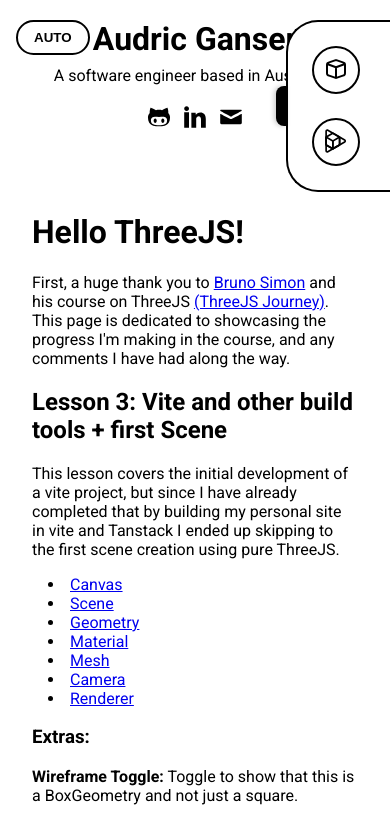
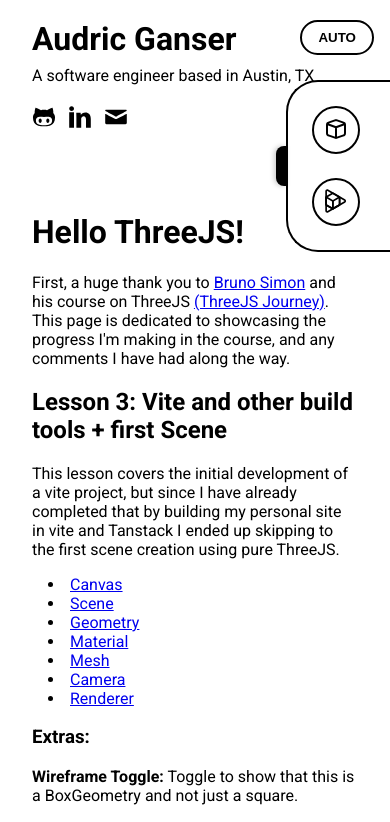
Before and after one commit to audricganser/audricganser.github.io, a React (Vite) app: page /threeJourney in a window 390 px wide. Shown: the top 822 px of the page. Built offline with nearby package versions, Linux system fonts and the light colour scheme.

Commit message:
mobiel and small breakpoint

```diff
--- a/src/components/Header/Header.module.scss
+++ b/src/components/Header/Header.module.scss
@@ -1,3 +1,5 @@
+@use '../../styles/variables' as v;
+
 .root {
   position: relative;
   display: flex;
@@ -9,14 +11,35 @@
   padding: 2rem;
   background-color: var(--surface-light);
 
+  @media (max-width: v.$breakpoint-small) {
+    align-items: flex-start;
+  }
+
   .toggleWrapper {
     position: absolute;
     top: 1.25rem;
     left: 1rem;
     z-index: 10;
+
+    @media (max-width: v.$breakpoint-small) {
+      left: auto;
+      right: 1rem;
+    }
   }
 
-  .title {
+  .mainHeader {
+    display: flex;
+    flex-direction: column;
+    justify-content: center;
+    align-items: center;
+
+    @media (max-width: v.$breakpoint-small) {
+      justify-content: flex-start;
+      align-items: flex-start;
+    }
+
+    .title,
+    .subTitle {
       color: var(--surface-light-reverse);
       margin: 0.25rem 0;
     }
@@ -49,3 +72,4 @@
       }
     }
   }
+}
--- a/src/components/Header/Header.tsx
+++ b/src/components/Header/Header.tsx
@@ -9,8 +9,11 @@
       <div className={styles.toggleWrapper}>
         <ThemeToggle />
       </div>
+      <div className={styles.mainHeader}>
         <h1 className={styles.title}>Audric Ganser</h1>
-      <p className={styles.title}>A software engineer based in Austin, TX</p>
+        <p className={styles.subTitle}>
+          A software engineer based in Austin, TX
+        </p>
         <p className={styles.contact}>
           <a
             href="//github.com/audricganser"
@@ -31,6 +34,7 @@
             <Mail />
           </a>
         </p>
+      </div>
       <Navigation />
     </header>
   )
--- a/src/components/Navigation/Navigation.module.scss
+++ b/src/components/Navigation/Navigation.module.scss
@@ -1,3 +1,5 @@
+@use '../../styles/variables' as v;
+
 .root {
   position: absolute;
   top: 1.25rem;
@@ -26,6 +28,10 @@
   flex-direction: column;
   gap: 1.5rem;
 
+  @media (max-width: v.$breakpoint-small) {
+    top: 3.75rem;
+  }
+
   .navLink {
     display: flex;
     align-items: center;
@@ -49,7 +55,9 @@
     background: var(--surface-light-reverse);
     border-radius: 8px 0 0 8px;
     box-shadow: -2px 0 5px rgba(0, 0, 0, 0.2);
-    transition: width 0.2s ease, height 0.2s ease;
+    transition:
+      width 0.2s ease,
+      height 0.2s ease;
   }
 
   &:hover::before {
--- /dev/null
+++ b/src/styles/variables.scss
@@ -0,0 +1,2 @@
+$breakpoint-small: 960px;
+$breakpoint-mobile: 600px;
```
Lines whose indentation alone changed are shown as unchanged.
